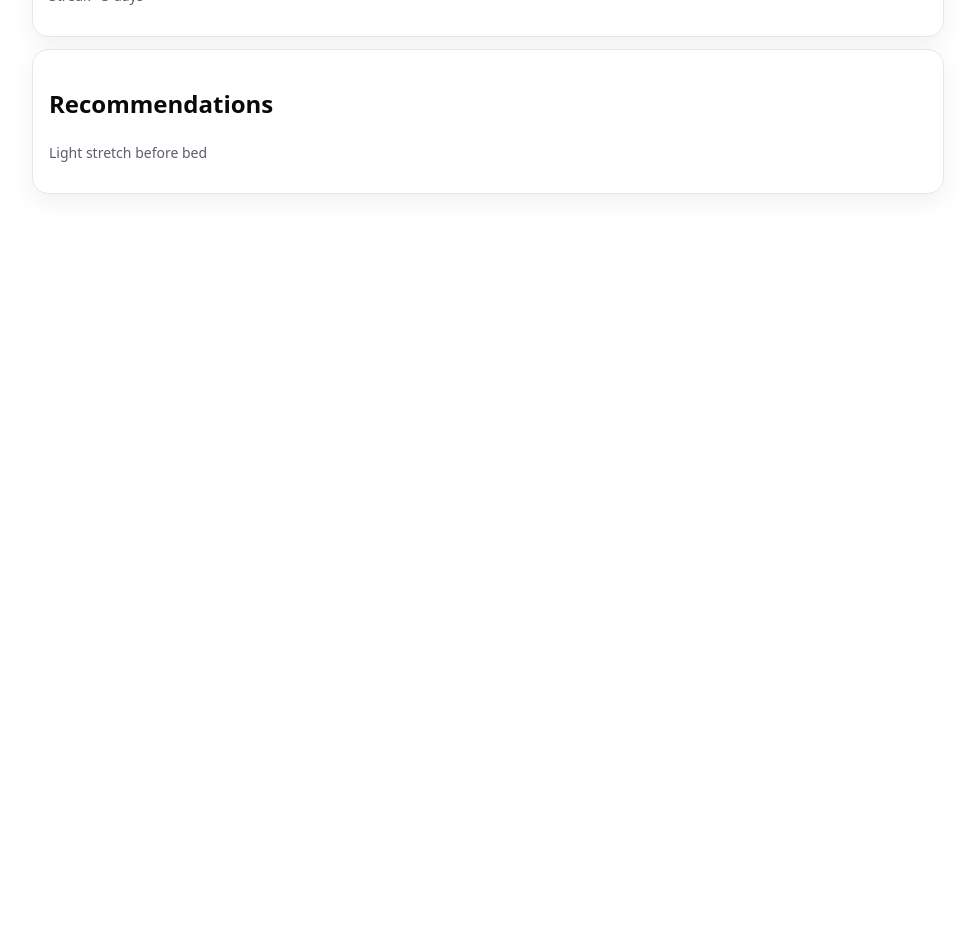
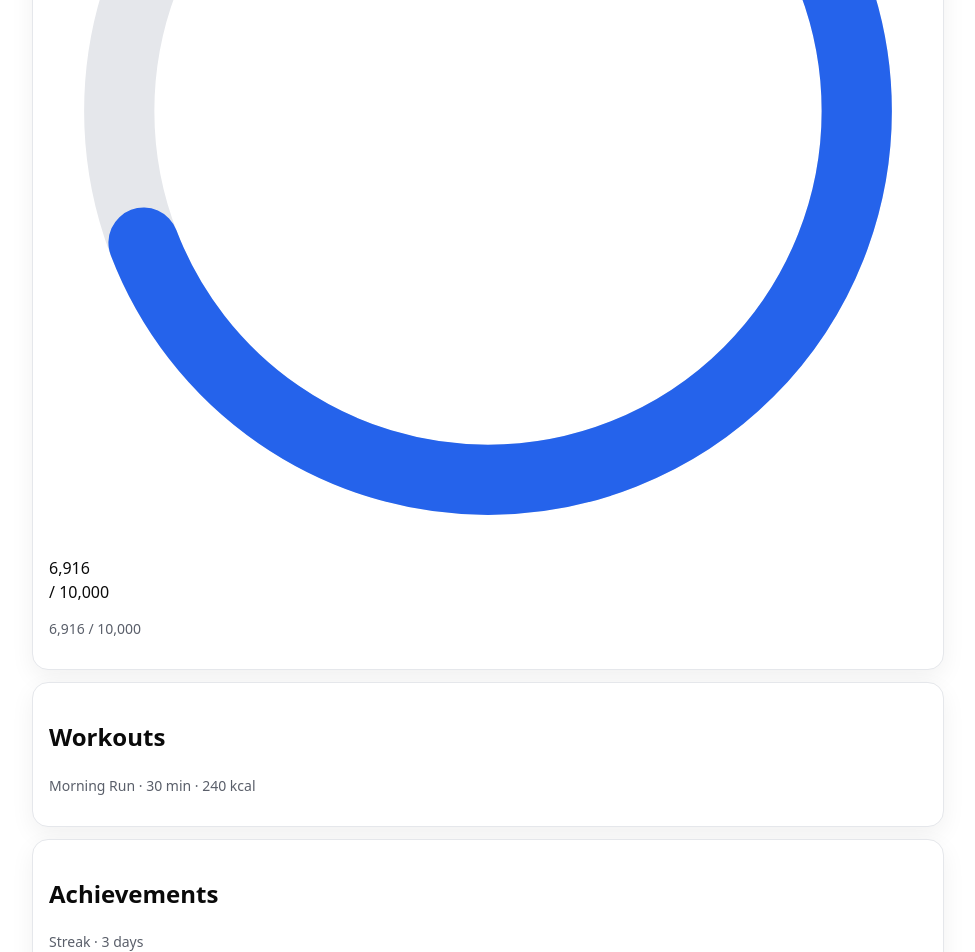
Before and after one commit to lastiroko/fit-tracker, a React (Vite) app in the folder client/: page / in a window 1280 px wide. Shown: the part 515-1467 px from the top of the page, without its empty margins (152-1127 px from the left). Before the commit the page ends 800 px from the top, so only its background shows below. Built offline with nearby package versions, Linux system fonts and the light colour scheme.

Commit message:
feat(client): add rem-based StepRing and layout

```diff
--- a/client/src/App.jsx
+++ b/client/src/App.jsx
@@ -1,37 +1,42 @@
 import { useTranslation } from 'react-i18next';
 import LanguageSwitcher from './components/LanguageSwitcher';
+import StepRing from './components/StepRing';
 
 export default function App() {
   const { t } = useTranslation();
+  const steps = 6916, goal = 10000;
 
   return (
-    <div className="container">
-      <header className="header">
+    <div className='container'>
+      <header className='header'>
         <div>
-          <h1 className="h1">{t('appName')}</h1>
-          <div className="tagline">{t('tagline')}</div>
+          <h1 className='h1'>{t('appName')}</h1>
+          <div className='tagline'>{t('tagline')}</div>
         </div>
         <LanguageSwitcher />
       </header>
 
-      <section className="card">
+      <section className='card'>
         <h2>{t('steps')}</h2>
-        <p className="tagline">6,916 / 10,000</p>
+        <div className="steps-row">
+          <StepRing value={steps} max={goal} />
+          <p className='tagline'>{steps.toLocaleString()} / {goal.toLocaleString()}</p>
+        </div>
       </section>
 
-      <section className="card">
+      <section className='card'>
         <h2>{t('workouts')}</h2>
-        <p className="tagline">Morning Run · 30 min · 240 kcal</p>
+        <p className='tagline'>Morning Run · 30 min · 240 kcal</p>
       </section>
 
-      <section className="card">
+      <section className='card'>
         <h2>{t('achievements')}</h2>
-        <p className="tagline">Streak · 3 days</p>
+        <p className='tagline'>Streak · 3 days</p>
       </section>
 
-      <section className="card">
+      <section className='card'>
         <h2>{t('recommendations')}</h2>
-        <p className="tagline">Light stretch before bed</p>
+        <p className='tagline'>Light stretch before bed</p>
       </section>
     </div>
   );
--- a/client/src/components/StepRing.jsx
+++ b/client/src/components/StepRing.jsx
@@ -1,41 +1,52 @@
-import {useEffect, useRef, useState} from 'react';
+import { useEffect, useRef, useState } from 'react';
 
-export default function StepRing({max=10000, value=6916, radius=88}) {
+export default function StepRing({ value = 6916, max = 10000 }) {
+  // use a normalized 0-100 viewBox so CSS can size via rem
+  const r = 42; // radius in viewBox units
+  const circumference = 2 * Math.PI * r;
+  const progressRef = useRef(null);
   const [display, setDisplay] = useState(0);
-  const ringRef = useRef(null);
-  const circumference = 2 * Math.PI * radius;
 
   useEffect(() => {
-    let start = 0;
+    const start = performance.now();
     const duration = 1200; // ms
-    const startTs = performance.now();
+    const startVal = 0;
     const animate = (ts) => {
-      const p = Math.min(1, (ts - startTs) / duration);
-      const current = Math.round(value * p);
+      const p = Math.min(1, (ts - start) / duration);
+      const current = Math.round(startVal + (value - startVal) * p);
       setDisplay(current);
-      const offset = circumference - (current / max) * circumference;
-      if (ringRef.current) ringRef.current.style.strokeDashoffset = offset;
+      const ratio = Math.max(0, Math.min(1, current / max));
+      const offset = circumference * (1 - ratio);
+      if (progressRef.current) {
+        progressRef.current.style.strokeDashoffset = offset;
+      }
       if (p < 1) requestAnimationFrame(animate);
     };
+    // init dash array/offset
+    if (progressRef.current) {
+      progressRef.current.style.strokeDasharray = `${circumference}`;
+      progressRef.current.style.strokeDashoffset = `${circumference}`;
+    }
     requestAnimationFrame(animate);
   }, [value, max, circumference]);
 
   return (
     <div className="step-ring">
-      <svg width="220" height="220">
-        <circle cx="110" cy="110" r={radius} stroke="#e5e7eb" strokeWidth="16" fill="none"/>
+      <svg viewBox="0 0 100 100" aria-hidden="true">
+        {/* track */}
+        <circle cx="50" cy="50" r={r} fill="none" stroke="var(--border)" strokeWidth="8" />
+        {/* progress */}
         <circle
-          ref={ringRef}
-          id="progress-ring"
-          cx="110" cy="110" r={radius}
-          stroke="var(--primary)" strokeWidth="16" fill="none"
-          strokeLinecap="round"
-          style={{strokeDasharray: circumference, strokeDashoffset: circumference, transition: 'stroke-dashoffset 0.2s'}}
+          ref={progressRef}
+          cx="50" cy="50" r={r} fill="none"
+          stroke="var(--primary)" strokeWidth="8" strokeLinecap="round"
+          transform="rotate(-90 50 50)"
+          style={{ transition: 'stroke-dashoffset .2s' }}
         />
       </svg>
       <div className="step-count">
         {display.toLocaleString()}
-        <div className="muted">/ {max.toLocaleString()} steps</div>
+        <div className="step-sub">/ {max.toLocaleString()} {}</div>
       </div>
     </div>
   );
```
